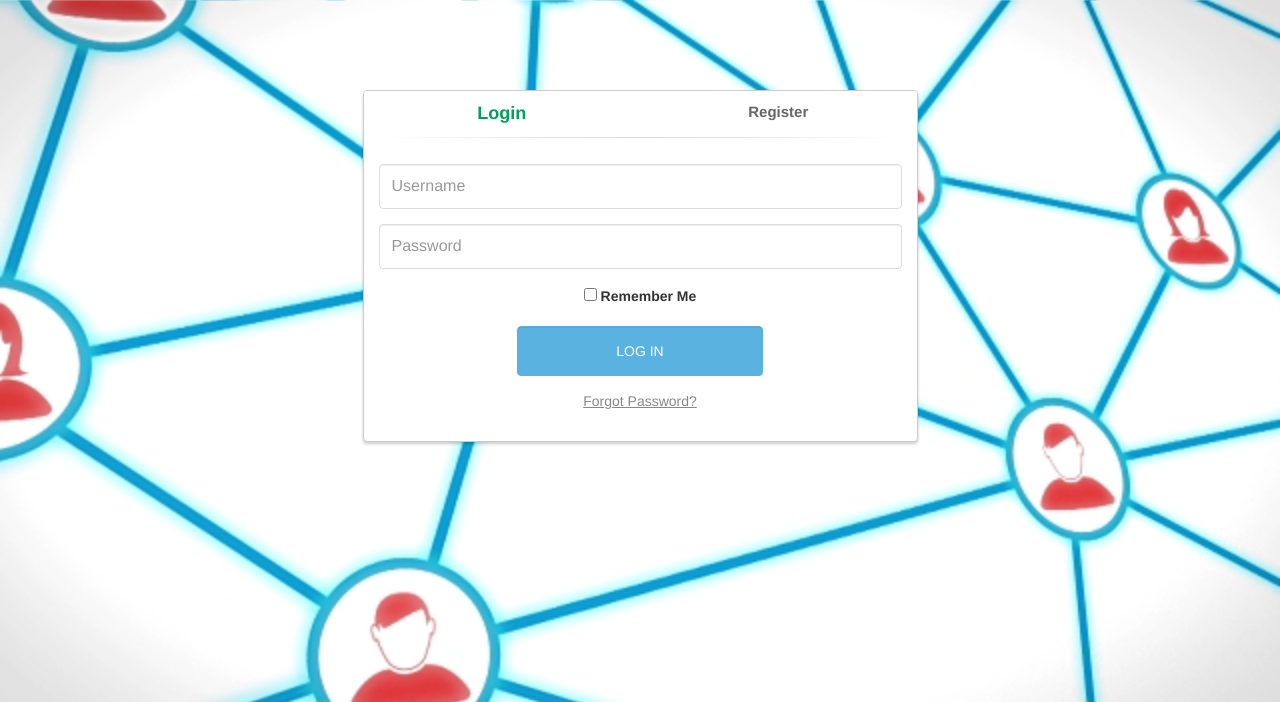
After one commit to donjemonje/WebProject, a PHP site: page /index.php in a window 1280 px wide. The commit adds this page. Shown: the top 702 px of the page. Run offline with PHP 8.4, Linux system fonts and the light colour scheme; some libraries are stand-ins or nearby versions.

Commit message:
login+logout+register

```diff
--- a/MySocialNetworkingSite/index.html
+++ b/MySocialNetworkingSite/index.html
@@ -43,7 +43,7 @@
                     <div class="panel-body">
                         <div class="row">
                             <div class="col-lg-12">
-                                <form id="login-form" action="php/login.php" method="get" role="form" style="display: block;">
+                                <form id="login-form" action="php/login.php" method="post" role="form" style="display: block;">
                                     <div class="form-group">
                                         <input type="text" name="username" id="username" tabindex="1" class="form-control" placeholder="Username" value="">
                                     </div>
@@ -73,7 +73,7 @@
                                 </form>
                                 <form id="register-form" action="php/register.php" method="post" role="form" style="display: none;">
                                     <div class="form-group">
-                                        <input type="text" name="username" id="username" tabindex="1" class="form-control" placeholder="Username" value="">
+                                        <input type="text" name="username" id="username" tabindex="1" class="form-control" placeholder="Username" value="<?php if(isset($_POST['name'])) { echo $_POST['name']; }?>">
                                     </div>
                                     <div class="form-group">
                                         <input type="email" name="email" id="email" tabindex="1" class="form-control" placeholder="Email Address" value="">
--- /dev/null
+++ b/MySocialNetworkingSite/index.php
@@ -0,0 +1,186 @@
+<?php
+session_start();
+
+if(isset($_SESSION['session_id']) && isset($_SESSION['remember_me'])) {
+    header("Location: html/main.php");
+}
+
+include_once 'php/db/connect.php';
+
+$error = false;
+
+// Login
+if (isset($_POST['login-submit'])) {
+
+	$username = mysqli_real_escape_string($db,$_POST['username']);
+	$password = mysqli_real_escape_string($db,$_POST['password']);
+
+	$sql = "SELECT id FROM user WHERE username = '$username' and password = '$password'";
+	$result = mysqli_query($db,$sql);
+	$row = mysqli_fetch_array($result);
+	$id = $row['id'];
+
+	$count = mysqli_num_rows($result);
+
+	if($count == 1) {
+		if(isset($_POST['remember'])) {
+			$_SESSION['remember_me'] = true;
+		}
+		$_SESSION['session_id'] = $id;
+		header("location: html/main.php");
+
+		}else {
+			$loginerror = "Your Login Name or Password is invalid";
+	}
+}
+
+// Register
+if (isset($_POST['register-submit'])) {
+    $name = mysqli_real_escape_string($db, $_POST['username']);
+    $email = mysqli_real_escape_string($db, $_POST['email']);
+    $password = mysqli_real_escape_string($db, $_POST['password']);
+    $cpassword = mysqli_real_escape_string($db, $_POST['confirm-password']);
+
+    //name can contain only alpha characters and space
+    if (!preg_match("/^[a-zA-Z ]+$/",$name)) {
+        $error = true;
+        $name_error = "Name must contain only alphabets and space";
+    }
+    if(!filter_var($email,FILTER_VALIDATE_EMAIL)) {
+        $error = true;
+        $email_error = "Please Enter Valid Email ID";
+    }
+    if(strlen($password) < 6) {
+        $error = true;
+        $password_error = "Password must be minimum of 6 characters";
+    }
+    if($password != $cpassword) {
+        $error = true;
+        $cpassword_error = "Password and Confirm Password doesn't match";
+    }
+    if (!$error) {
+        $stmt= $db->prepare("INSERT INTO user(username, password, email) VALUES (?, ?, ?)");
+	$stmt->bind_param("sss", $name, $password, $email);
+
+	// execute
+	$stmt->execute();
+
+	header("location: html/main.php");
+
+	$stmt->close();
+	$db->close();
+
+    }
+}
+?>
+<!DOCTYPE html>
+
+<html lang="en" xmlns="http://www.w3.org/1999/xhtml">
+<head>
+    <title>MySocialNetworkingWebSite</title>
+    <!--#region meta-->
+    <meta charset="utf-8" />
+    <meta name="viewport" content="width=device-width, initial-scale=1, maximum-scale=1, user-scalable=no">
+    <!--#endregion meta-->
+    <!--#region CSS-->
+    <link rel="stylesheet" href="http://ajax.aspnetcdn.com/ajax/jquery.ui/1.11.4/themes/overcast/jquery-ui.css">
+    <link rel="stylesheet" href="http://ajax.aspnetcdn.com/ajax/bootstrap/3.3.6/css/bootstrap.min.css">
+
+    <link href="css/index.css" rel="stylesheet" />
+    <!--#endregion CSS-->
+    <!--#region javascript-->
+    <script src="http://ajax.aspnetcdn.com/ajax/jQuery/jquery-3.0.0.min.js"></script>
+    <script src="http://ajax.aspnetcdn.com/ajax/jquery.ui/1.11.4/jquery-ui.min.js"></script>
+
+    <!--<script src="http://ajax.aspnetcdn.com/ajax/bootstrap/3.3.6/bootstrap.min.js"></script>-->
+
+    <script src="js/index.js"></script>
+
+    <!--#endregion javascript-->
+
+</head>
+<body>
+    <div class="container">
+        <div class="row">
+            <div class="col-md-6 col-md-offset-3">
+                <div class="panel panel-login">
+                    <div class="panel-heading">
+                        <div class="row">
+                            <div class="col-xs-6">
+                                <a href="#" class="active" id="login-form-link">Login</a>
+                            </div>
+                            <div class="col-xs-6">
+                                <a href="#" id="register-form-link">Register</a>
+                            </div>
+                        </div>
+                        <hr>
+                    </div>
+                    <div class="panel-body">
+                        <div class="row">
+                            <div class="col-lg-12">
+                                <form id="login-form" action="<?php echo $_SERVER['PHP_SELF']; ?>" method="post" role="form" style="display: block;">
+									<span class="text-danger"><?php if (isset($loginerror)) echo $loginerror; ?></span>
+                                    <div class="form-group">
+                                        <input type="text" name="username" id="username" tabindex="1" class="form-control" placeholder="Username" value="">
+                                    </div>
+                                    <div class="form-group">
+                                        <input type="password" name="password" id="password" tabindex="2" class="form-control" placeholder="Password">
+                                    </div>
+                                    <div class="form-group text-center">
+                                        <input type="checkbox" tabindex="3" class="" name="remember" id="remember">
+                                        <label for="remember"> Remember Me</label>
+                                    </div>
+                                    <div class="form-group">
+                                        <div class="row">
+                                            <div class="col-sm-6 col-sm-offset-3">
+                                                <input type="submit" name="login-submit" id="login-submit" tabindex="4" class="form-control btn btn-login" value="Log In">
+                                            </div>
+                                        </div>
+                                    </div>
+                                    <div class="form-group">
+                                        <div class="row">
+                                            <div class="col-lg-12">
+                                                <div class="text-center">
+                                                    <a href="javascript:alert('forgot-password');" tabindex="5" class="forgot-password">Forgot Password?</a>
+                                                </div>
+                                            </div>
+                                        </div>
+                                    </div>
+                                </form>
+                                <form id="register-form" action="<?php echo $_SERVER['PHP_SELF']; ?>" method="post" role="form" style="display: none;">
+
+                                    <span class="text-danger"><?php if (isset($name_error)) echo $name_error; ?></span>
+									<div class="form-group">
+                                        <input type="text" name="username" id="username" tabindex="1" class="form-control" placeholder="Username" value="<?php if($error) echo $name; ?>">
+                                    </div>
+                                    <div class="form-group">
+                                        <input type="email" name="email" id="email" tabindex="1" class="form-control" placeholder="Email Address" value="<?php if($error) echo $email; ?>">
+                                    </div>
+
+									<span class="text-danger"><?php if (isset($password_error)) echo $password_error; ?></span>
+                                    <div class="form-group">
+                                        <input type="password" name="password" id="password" tabindex="2" class="form-control" placeholder="Password" >
+                                    </div>
+
+									<span class="text-danger"><?php if (isset($cpassword_error)) echo $cpassword_error; ?></span>
+                                    <div class="form-group">
+                                        <input type="password" name="confirm-password" id="confirm-password" tabindex="2" class="form-control" placeholder="Confirm Password" >
+                                    </div>
+
+                                    <div class="form-group">
+                                        <div class="row">
+                                            <div class="col-sm-6 col-sm-offset-3">
+                                                <input type="submit" name="register-submit" id="register-submit" tabindex="4" class="form-control btn btn-register" value="Register Now">
+                                            </div>
+                                        </div>
+                                    </div>
+                                </form>
+                            </div>
+                        </div>
+                    </div>
+                </div>
+            </div>
+        </div>
+    </div>
+</body>
+</html>
--- /dev/null
+++ b/MySocialNetworkingSite/php/logout.php
@@ -0,0 +1,6 @@
+<?php
+	session_start();
+	session_destroy();
+
+	header("location: ../index.php");
+?>
```
Also changed, not shown: MySocialNetworkingSite/html/main.html (+6 -1 lines), MySocialNetworkingSite/html/main.php (added, +163 -0 lines), MySocialNetworkingSite/php/login.php (+30 -4 lines), MySocialNetworkingSite/php/register.php (+31 -2 lines).
